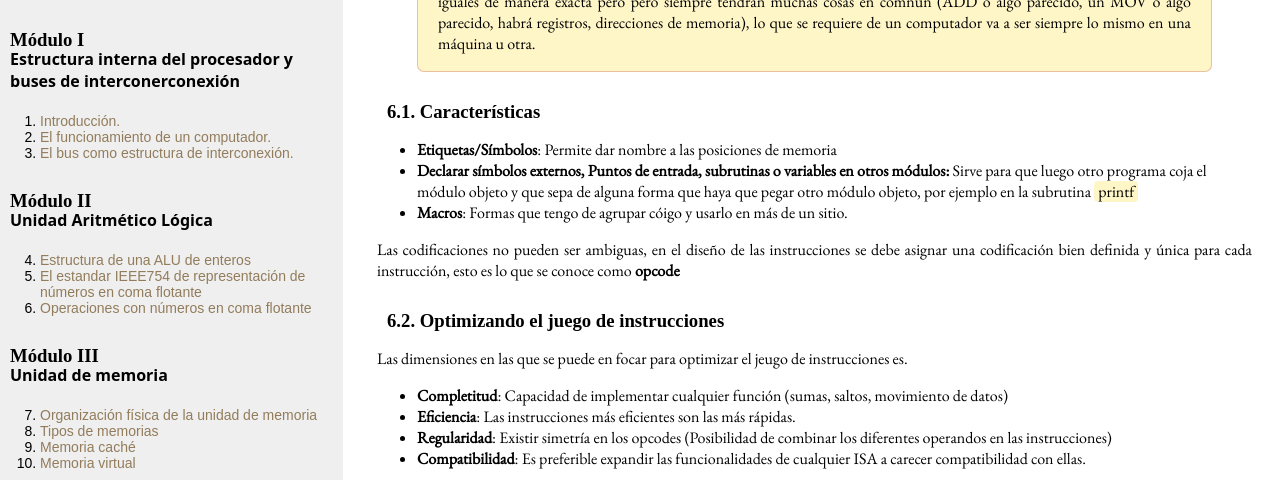
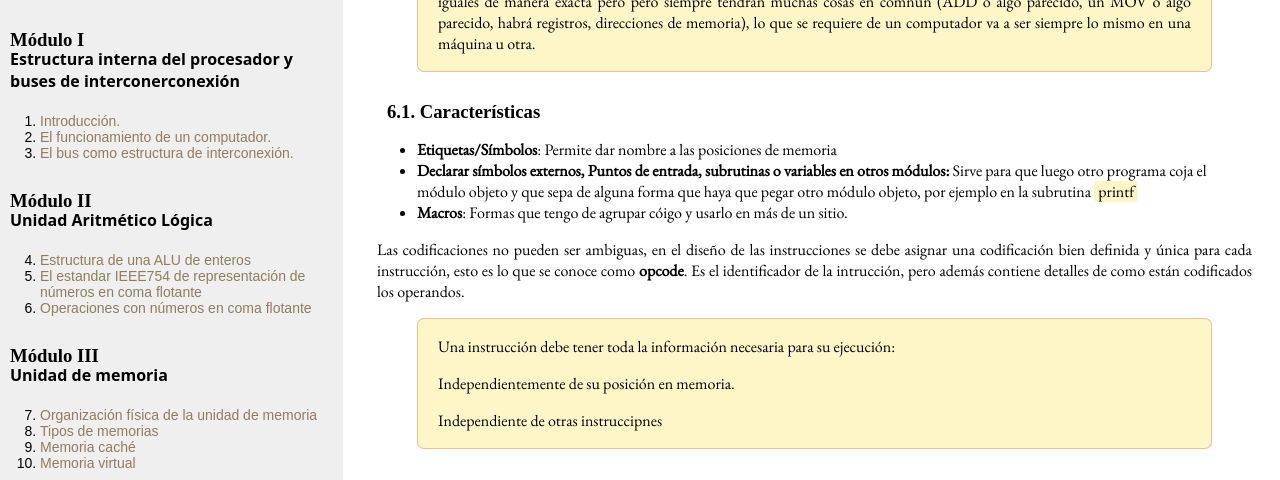
Before and after one commit to dkaerit/EDC, a Jekyll site: the page built from _posts/2020-10-05-TEMA02.md, in a window 1280 px wide and 1400 px high, scrolled down 5117 px. Shown: the top 480 px of the window. Built offline with Jekyll 4.4.1, drawn with Linux system fonts in a browser that asks for light colours; some web fonts are replaced; some of the changed text lies outside the part shown; grey boxes are pictures that could not be loaded.

Commit message:
Update 2020-10-05-TEMA02.md

````diff
--- a/_posts/2020-10-05-TEMA02.md
+++ b/_posts/2020-10-05-TEMA02.md
@@ -113,7 +113,16 @@ Una instrucción es una acción elemental (atómico e indivisible) que puedes en
   * **Declarar símbolos externos, Puntos de entrada, subrutinas o variables en otros módulos:** Sirve para que luego otro programa coja el módulo objeto y que sepa de alguna forma que haya que pegar otro módulo objeto, por ejemplo en la subrutina `printf`
   * **Macros**: Formas que tengo de agrupar cóigo y usarlo en más de un sitio.
 
-Las codificaciones no pueden ser ambiguas, en el diseño de las instrucciones se debe asignar una codificación bien definida y única para cada instrucción, esto es lo que se conoce como **opcode**
+Las codificaciones no pueden ser ambiguas, en el diseño de las instrucciones se debe asignar una codificación bien definida y única para cada instrucción, esto es lo que se conoce como **opcode**. Es el identificador de la intrucción, pero además contiene detalles de como están codificados los operandos.
+
+> Una instrucción debe tener toda la información necesaria para su ejecución:
+>
+> Independientemente de su posición en memoria.
+>
+> Independiente de otras instruccipnes
+
+### 6.4. Estructura de la instrucción
+<center><img src="https://i.gyazo.com/22365a06fa3c5fe0ef9a162885e2bcd5.png"></center>
 
 ### 6.2. Optimizando el juego de instrucciones
 Las dimensiones en las que se puede en focar para optimizar el jeugo de instrucciones es.
@@ -127,19 +136,11 @@ Las dimensiones en las que se puede en focar para optimizar el jeugo de instrucc
 
 
 
-## 7. Estructura y codificación de las instrucciones
-Sed ut perspiciatis unde omnis iste natus error sit voluptatem accusantium doloremque laudantium, totam rem aperiam, eaque ipsa quae ab illo inventore veritatis et quasi architecto beatae vitae dicta sunt explicabo.
-
-```bash
-$ ls -la
-$ hello world
-```
-
-## 8. Clasificación de los repertorios
+## 7. Clasificación de los repertorios
 Sed ut perspiciatis unde omnis iste natus error sit voluptatem accusantium doloremque laudantium, totam rem aperiam, eaque ipsa quae ab illo inventore veritatis et quasi architecto beatae vitae dicta sunt explicabo.
 
 
-## 9. Técnicas de codificación del opcode con longitud variable
+## 8. Técnicas de codificación del opcode con longitud variable
 Sed ut perspiciatis unde omnis iste natus error sit voluptatem accusantium doloremque laudantium, totam rem aperiam, eaque ipsa quae ab illo inventore veritatis et quasi architecto beatae vitae dicta sunt explicabo.
 
 
````
